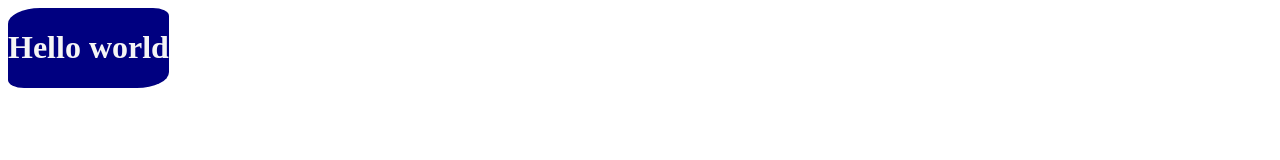
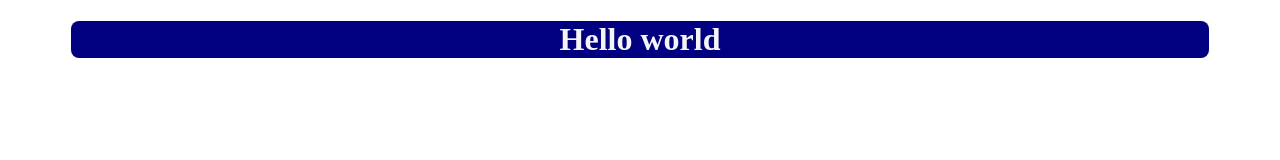
Before and after one commit to dkasatchkow/project_test, a plain HTML site: page index.html in a window 1280 px wide. Drawn offline with Linux system fonts and the light colour scheme.

Commit message:
better formating

```diff
--- a/static/index.css
+++ b/static/index.css
@@ -4,13 +4,13 @@
 }
 
 .title{
-    position: relative;
+    text-align: center;
     color: whitesmoke;
 }
 
 .nav{
-    position: absolute;
-    margin-left: auto;
-    border-radius:20% 10%;
+    width: 90%;
+    margin: auto;
+    border-radius:0.5em;
     background-color: navy;
 }
```
